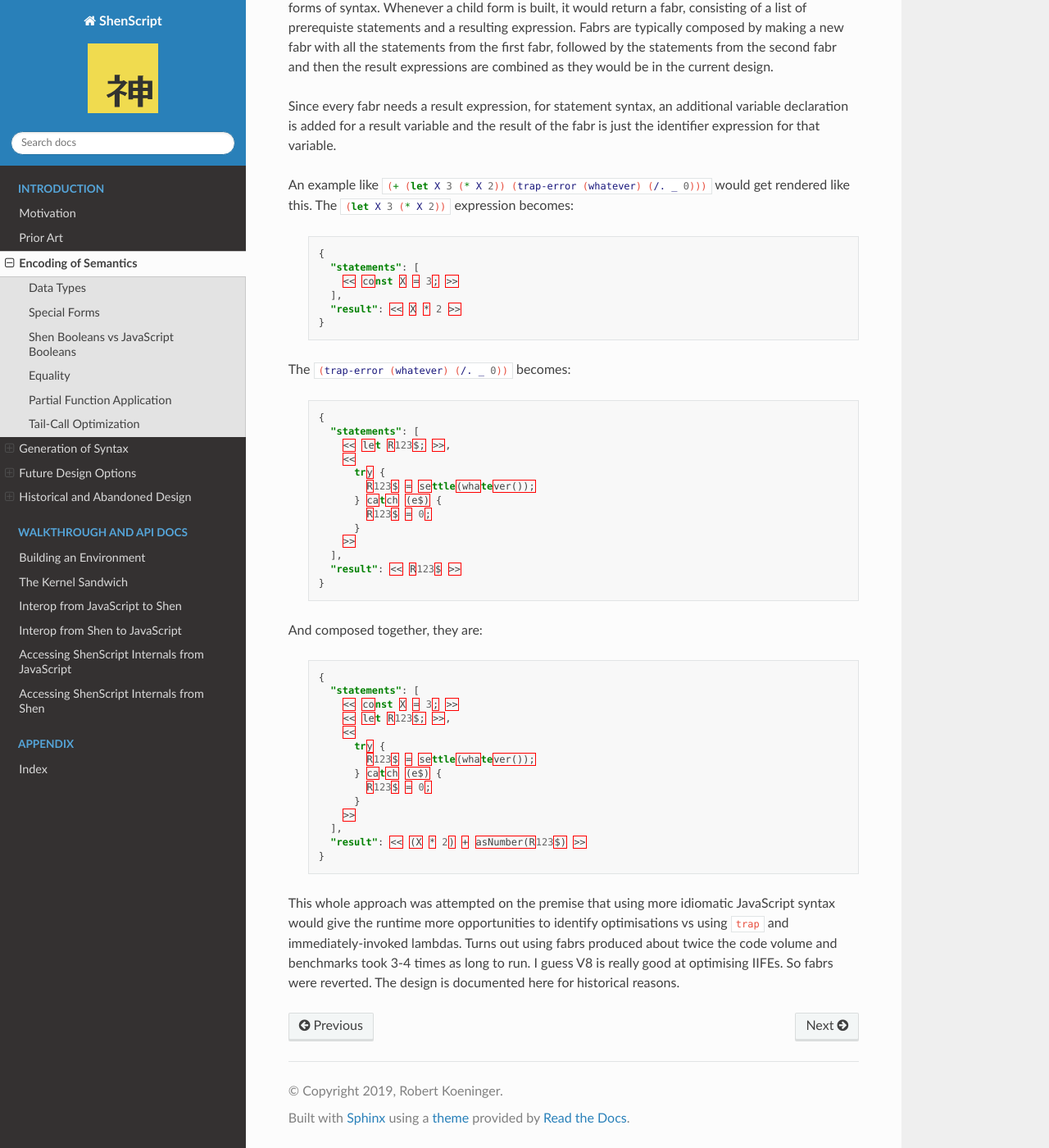
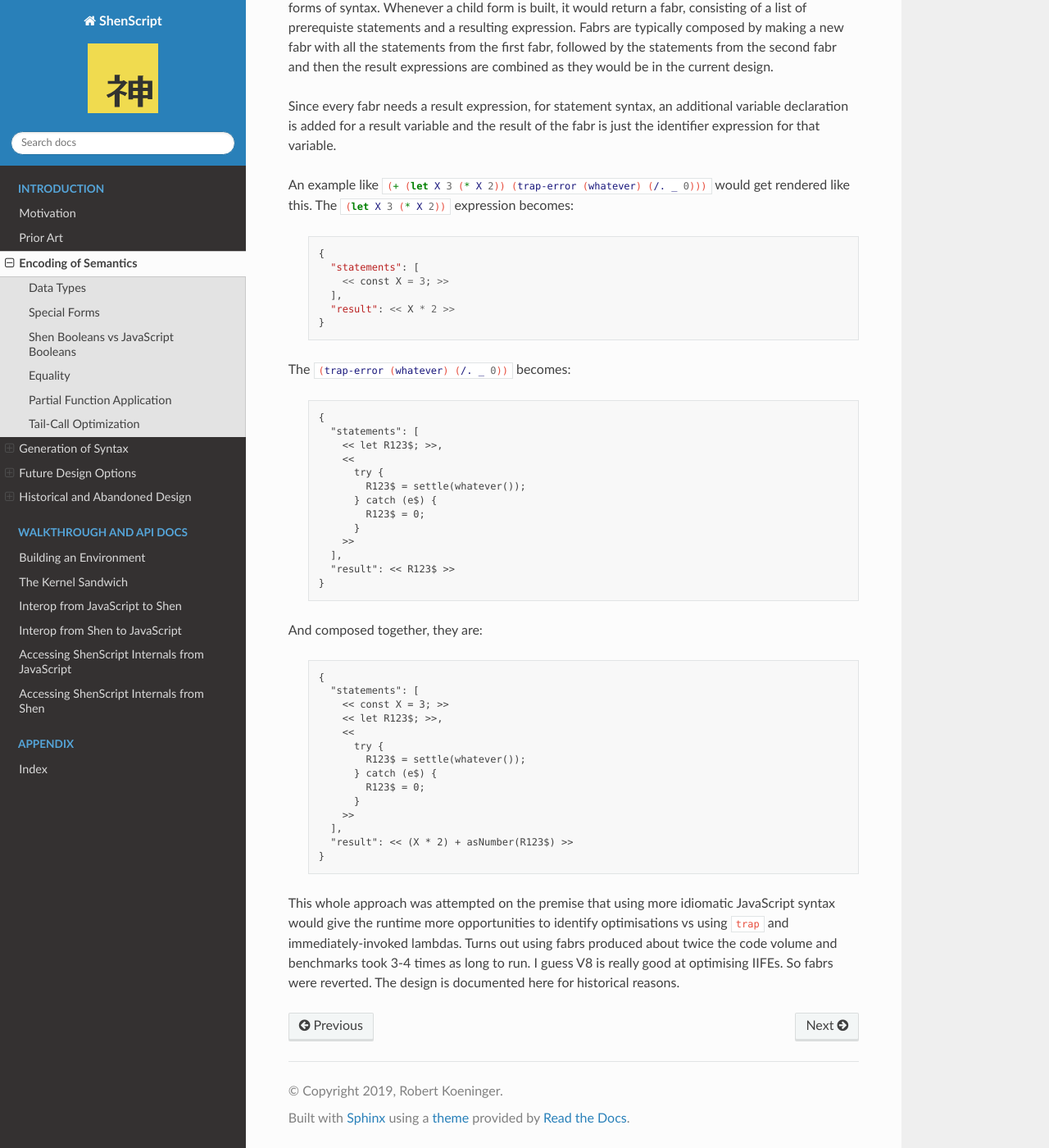
Before and after one commit to rkoeninger/ShenScript, a Sphinx documentation site: the page built from docs/design.rst, in a window 1280 px wide and 1400 px high, scrolled down 7408 px. Shown: the whole window at 82% size. Built offline with Sphinx 7.4.7 and the Read the Docs theme 2.0.0, drawn with Linux system fonts in a browser that asks for light colours.

Commit message:
Fixed warnings, indented module descriptions

```diff
--- a/docs/design.rst
+++ b/docs/design.rst
@@ -214,7 +214,7 @@
 
 An example like :shen:`(+ (let X 3 (* X 2)) (trap-error (whatever) (/. _ 0)))` would get rendered like this. The :shen:`(let X 3 (* X 2))` expression becomes:
 
-   .. code-block:: json
+   .. code-block::
 
       {
         "statements": [
@@ -225,7 +225,7 @@
 
 The :shen:`(trap-error (whatever) (/. _ 0))` becomes:
 
-   .. code-block:: json
+   .. code-block::
 
       {
         "statements": [
@@ -243,7 +243,7 @@
 
 And composed together, they are:
 
-   .. code-block:: json
+   .. code-block::
 
       {
         "statements": [
--- a/docs/interop.rst
+++ b/docs/interop.rst
@@ -23,7 +23,7 @@
 
    :param any x: Any Shen or JavaScript value.
    :param any y: Any Shen or JavaScript value.
-   :returns      A new :js:`Cons`.
+   :returns:     A new :js:`Cons`.
 
 .. function:: define(name, f)
 
```
Also changed, not shown: docs/setup.rst (+15 -15 lines).
